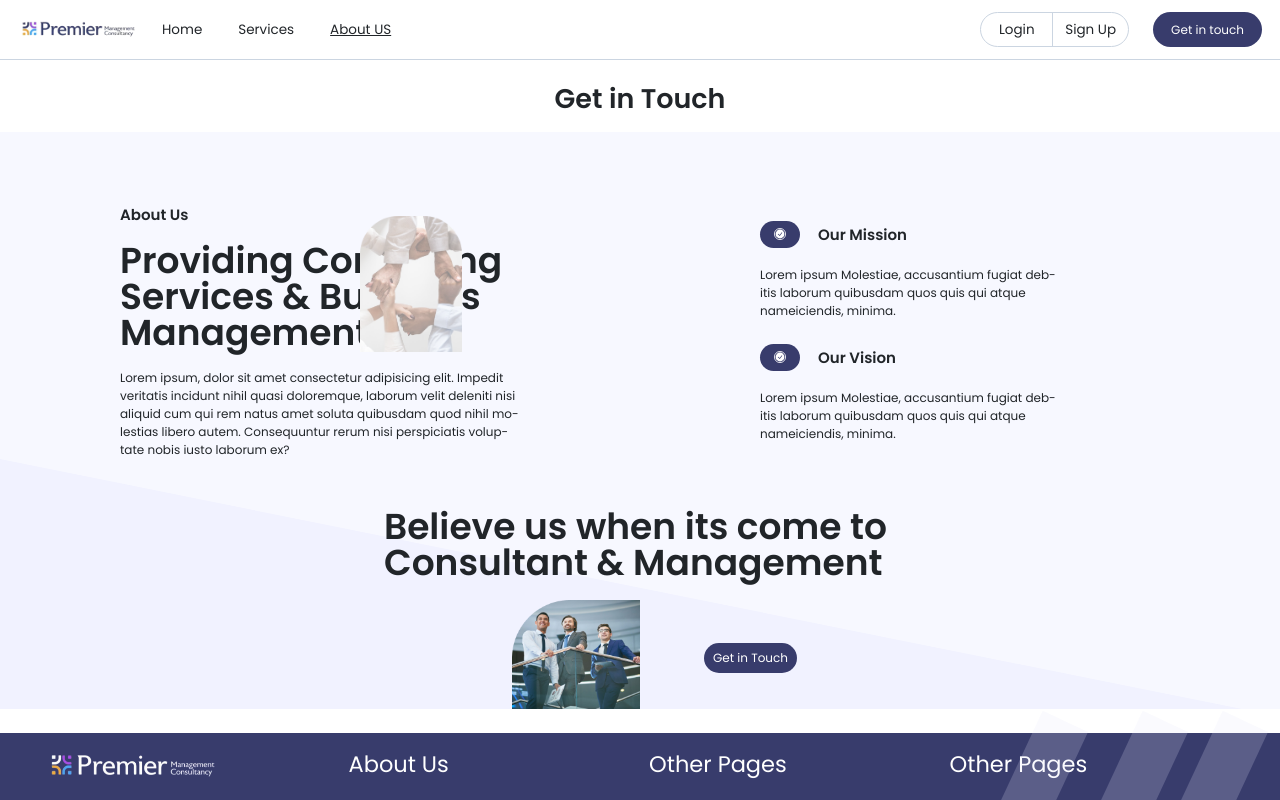
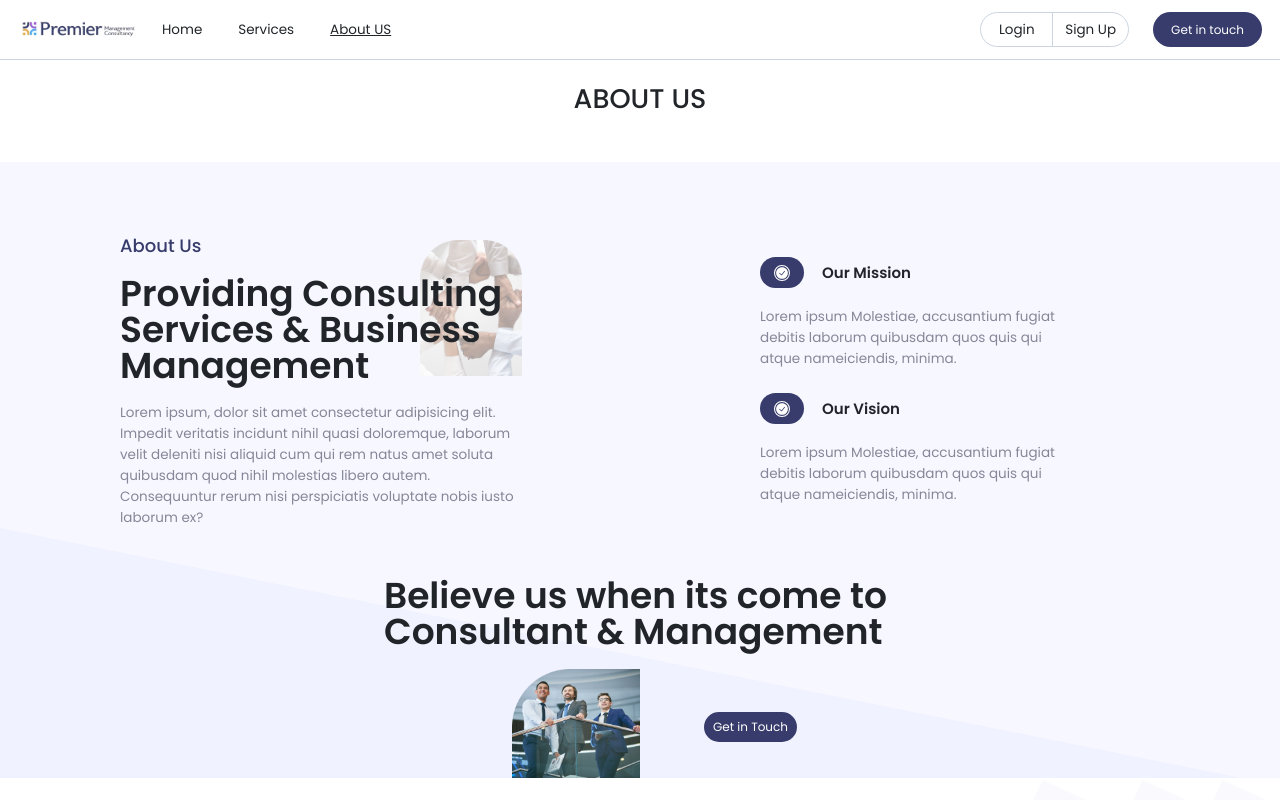
Before and after one commit to muaz2522/premier-management-company-admin, a React (Vite) app: page /about in a window 1280 px wide. Shown: the top 800 px of the page. Built offline with nearby package versions, Linux system fonts and the light colour scheme.

Commit message:
about modify

```diff
--- a/src/Pages/About.jsx
+++ b/src/Pages/About.jsx
@@ -7,30 +7,30 @@ import ButtonLink from '../ui/ButtonLink';
 function About() {
     return (
         <section className='bg-ground-color'>
-            <h2 className="text-4xl font-semibold text-center my-8 relative bg-white pb-4">Get in Touch</h2>
-            <div className="grid sm:grid-cols-2 custom-min:grid-cols-1 custom-min:gap-8 place-items-center custom-min:pt-4 sm:pt-16 lg:px-24 sm:gap-4 md:gap-16 lg:gap-48  h-full">
-                <img src={src1} alt="About Image" className='absolute left-[30rem] top-[18rem] w-[8%] z-1' />
+            <h2 className="text-4xl font-medium text-center my-8  relative bg-white pb-16">ABOUT US</h2>
+            <div className="grid sm:grid-cols-2 custom-min:grid-cols-1 custom-min:gap-8 place-items-center custom-min:pt-8 sm:pt-16 lg:px-24 sm:gap-4 md:gap-16 lg:gap-48 h-full">
+                <img src={src1} alt="About Image" className='absolute left-[35rem] top-[20rem] w-[8%] opacity-90' />
                 <div className="flex gap-4 flex-col px-16 ">
-                    <h3 className="text-xl font-semibold custom-min:text-center sm:text-start">About Us</h3>
-                    <h1 className="sm:text-3xl md:text-5xl leading-tight font-semibold">Providing Consulting <br /> Services & Business <br />  Management</h1>
-                    <p>Lorem ipsum, dolor sit amet consectetur adipisicing elit. Impedit veritatis incidunt nihil quasi doloremque, laborum velit deleniti
+                    <h3 className="text-2xl font-medium text-base-color custom-min:text-center sm:text-start">About Us</h3>
+                    <h1 className="sm:text-3xl md:text-5xl leading-tight z-10 font-semibold">Providing Consulting <br /> Services & Business <br />  Management</h1>
+                    <p className='text-lg text-text-color'>Lorem ipsum, dolor sit amet consectetur adipisicing elit. Impedit veritatis incidunt nihil quasi doloremque, laborum velit deleniti
                         nisi aliquid cum qui rem natus amet soluta quibusdam quod nihil molestias libero autem.
                         Consequuntur rerum nisi perspiciatis voluptate nobis iusto laborum ex?</p>
                 </div>
                 <div className="flex flex-col gap-8 px-16">
                     <div>
                         <div className='flex gap-4 items-center mb-4'>
-                            <span className="bg-base-color py-2.5 px-3 rounded-full inline-block">{ClickIcon && <ClickIcon />}</span>
+                            <span className="bg-base-color py-2.5 px-3 rounded-full inline-block">{ClickIcon && <ClickIcon width="20px" height="16px" />}</span>
                             <h3 className="text-xl font-semibold">Our Mission</h3>
                         </div>
-                        <p className="sm:w-3/4">Lorem ipsum Molestiae, accusantium fugiat debitis laborum quibusdam quos quis qui atque nameiciendis, minima.</p>
+                        <p className="sm:w-3/4 text-lg text-text-color">Lorem ipsum Molestiae, accusantium fugiat debitis laborum quibusdam quos quis qui atque nameiciendis, minima.</p>
                     </div>
                     <div>
                         <div className='flex gap-4 items-center mb-4'>
-                            <span className="bg-base-color py-2.5 px-3 rounded-full inline-block">{ClickIcon && <ClickIcon />}</span>
+                            <span className="bg-base-color py-2.5 px-3 rounded-full inline-block">{ClickIcon && <ClickIcon width="20px" height="16px" />}</span>
                             <h3 className="text-xl font-semibold">Our Vision</h3>
                         </div>
-                        <p className="sm:w-3/4">Lorem ipsum Molestiae, accusantium fugiat debitis laborum quibusdam quos quis qui atque nameiciendis, minima.</p>
+                        <p className="sm:w-3/4 text-lg text-text-color">Lorem ipsum Molestiae, accusantium fugiat debitis laborum quibusdam quos quis qui atque nameiciendis, minima.</p>
                     </div>
                 </div>
             </div>
```
